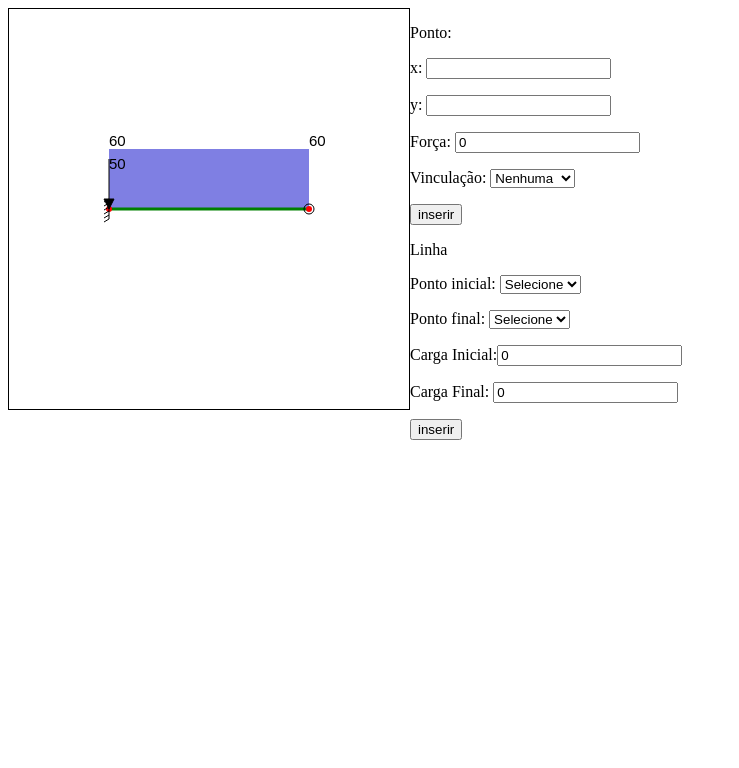
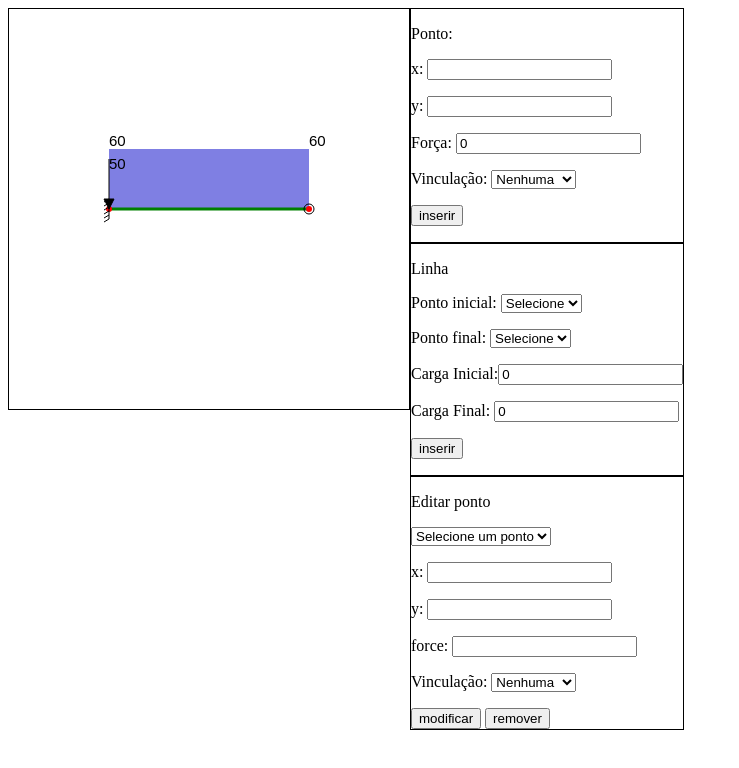
Before and after one commit to leirton52/structural_analysis, a plain HTML site: page index.html in a window 1280 px wide. Shown: the whole page, without its empty margins (0-739 px from the left). Drawn offline with Linux system fonts and the light colour scheme.

Commit message:
Iniciando a função que modifica um nó

```diff
--- a/index.html
+++ b/index.html
@@ -11,6 +11,10 @@
 
             #tudo{
                 display: flex;
+            }
+
+            section{
+                border: 1px solid;
             }
         </style>
     </head>
@@ -46,6 +50,26 @@
                      <p>Carga Final: <input type="Number" id="cargaFim" value="0"></p>
                      <p><input type="button" value="inserir" onclick="insertLine()"></p>
                 </section>
+                <section>
+                    <p>Editar ponto</p>
+                    <p><select id="nodeForEdtion">
+                        <option>Selecione um ponto</option>
+                    </select></p>
+                    <p>x: <input type="Number" id="edtionPosX"></p>
+                    <p>y: <input type="Number" id="edtionPosY"></p>
+                    <p>force: <input type="Number" id="edtionForce"></p>
+                    <p>Vinculação: <select id="edtionVinc">
+                        <option value="Nenhuma">Nenhuma</option>
+                        <option value="apoiado">apoiado</option>
+                        <option value="biapoiado">biapoiado</option>
+                        <option value="engastado">engastado</option>
+                        <option value="rotulado">rotulado</option>
+                    </select></p>
+                    <div display="flex">
+                        <input type="button" value="modificar" onclick="editNode()">
+                        <input type="button" value="remover" onclick="removeNode()">
+                    </div>
+                </section>
             </div>
         </div>
     </body>
--- a/script.js
+++ b/script.js
@@ -4,7 +4,7 @@ let ctx = screen.getContext("2d") //pegando o contexto do canvas
 //seleção que guarda os nós criados
 let node1ForLine = document.getElementById('node1ForLine')
 let node2ForLine = document.getElementById('node2ForLine')
-
+let nodeForEdtion = document.getElementById('nodeForEdtion')
 
 //criando os vetores onde serão armasenadas as linhas, os nos e as cargas
 let lines = []
@@ -157,6 +157,11 @@ function insertNode() {
         item2.text = `no ${nodes.length}: x:${x.value}, y:${y.value}, força: ${force.value}`
         item2.value = nodes.length - 1
         node2ForLine.appendChild(item2)
+
+        let item3 = document.createElement('option')
+        item3.text = `no ${nodes.length}: x:${x.value}, y:${y.value}, força: ${force.value}`
+        item3.value = nodes.length - 1
+        nodeForEdtion.appendChild(item3)
    }else{
         window.alert("falta algum valor")
    }
@@ -183,6 +188,29 @@ function insertLine(){
    }
 }
 
+//coloca valores nos elementos da edição de um ponto
+let edtionPosX = document.getElementById("edtionPosX")
+let edtionPosY = document.getElementById("edtionPosY")
+let edtionForce = document.getElementById("edtionForce")
+let edtionVinc = document.getElementById("edtionVinc")
+nodeForEdtion.addEventListener('change', (event) => {
+    edtionPosX.value = nodes[nodeForEdtion.value].x
+    edtionPosY.value = nodes[nodeForEdtion.value].y
+    edtionForce.value = nodes[nodeForEdtion.value].force
+    edtionVinc.value = nodes[nodeForEdtion.value].vinc
+})
+
+//função que edita um nó
+function editNode(){
+    ctx.clearRect(0, 0, screen.width, screen.height)
+    nodes.forEach( node => {
+        console.log(node)
+        drawNode(node)
+    })
+
+    //Lembrae de validar dados
+    //nodes[nodeForEdtion.value].x = Number(edtionPosX.value)
+}
 
 const reaction = {
     rx: 30,
```
Also changed, not shown: 1 other file.
